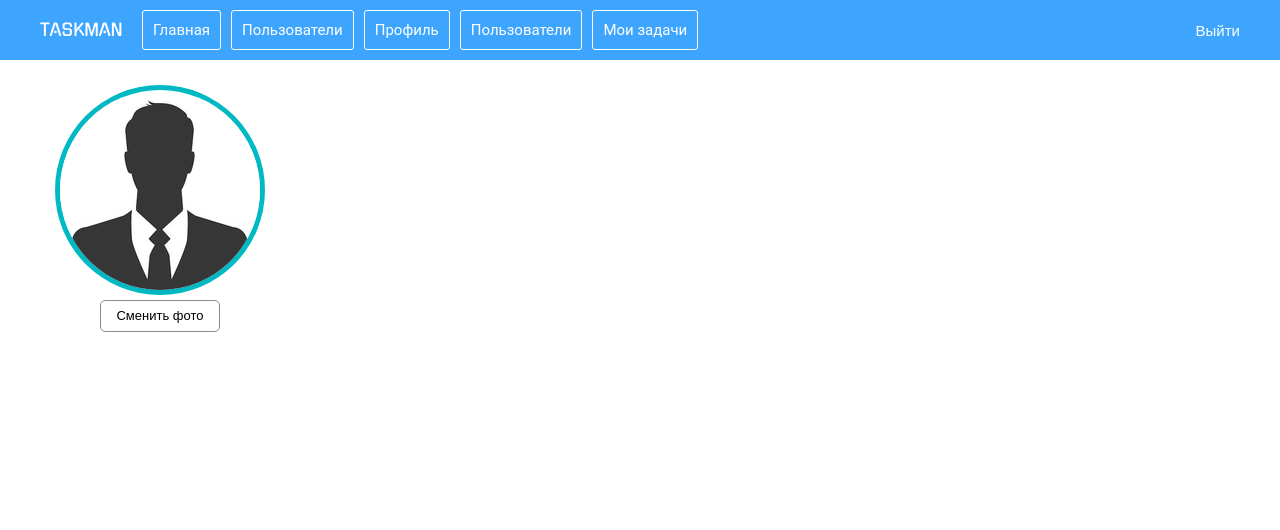
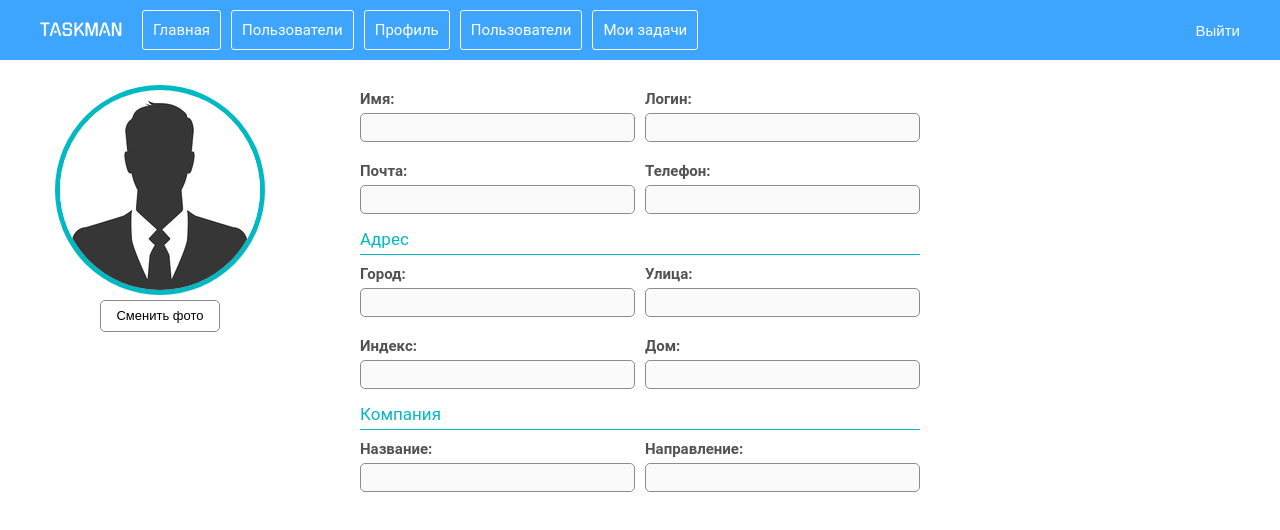
Before and after one commit to evkondr/taskman, a React (Create React App) app: page /profile in a window 1280 px wide. Shown: the top 530 px of the page. Built offline with nearby package versions, Linux system fonts and the light colour scheme; no server answers; sample sign-in values are in the browser's storage.

Commit message:
feat: add UserProfile info

```diff
--- /dev/null
+++ b/src/components/Input.tsx
@@ -0,0 +1,44 @@
+import styled from "styled-components";
+
+interface IInput{
+    id:string,
+    type: 'text' | 'email' | 'password' | 'number',
+    value: string,
+    error?: string,
+    labelName: string;
+    disabled: boolean,
+    onChangeHandler: (e:React.ChangeEvent<HTMLInputElement>) => void
+}
+const InputWrapper = styled.div`
+    display: flex;
+    flex-direction: column;
+    font-size: 1.5rem;
+    label{
+        font-weight: 700;
+        margin-bottom: 0.5rem;
+    }
+    input{
+        font-size: 1.5rem;
+        color: var(--theme-color-3);
+        border: 1px solid var(--theme-color-3);
+        border-radius: 5px;
+        padding: 0.5rem;
+        outline: none;
+    }
+    .input__error{
+        height: 1rem;
+        font-size: 1.2rem;
+        color: red;
+        padding-left: 1rem;
+    }
+
+`
+const Input = (props: IInput) => {
+    const {id, labelName, type, value, error, disabled, onChangeHandler} = props
+    return <InputWrapper>
+        <label htmlFor={id}>{labelName}</label>
+        <input id={id} type={type} value={value} onChange={onChangeHandler} disabled/>
+        <div className="input__error">{error && error}</div>
+    </InputWrapper>
+}
+export default Input
--- a/src/components/UserProfile.tsx
+++ b/src/components/UserProfile.tsx
@@ -1,10 +1,11 @@
 import styled from "styled-components";
-import { IUser } from "../interfaces";
+import { IAddress, IUser } from "../interfaces";
 import Avatar from "./Avatar";
 import Button from "./Button";
+import Input from "./Input";
 const Wrapper = styled.section`
     display: grid;
-    grid-template-columns: 1fr, 2fr;
+    grid-template-columns: 1fr 2fr;
     .profile-side{
         display: flex;
         width: 300px;
@@ -16,14 +17,28 @@ const Wrapper = styled.section`
         }
     }
     .profile-info{
-
+        padding: 2rem;
+    }
+    .profile-info__group{
+        display: grid;
+        grid-template-columns: 1fr 1fr;
+        gap: 1rem;
+    }
+    .profile-info__subheader{
+        width: 100%;
+        color: var(--theme-color-2);
+        font-size: 1.7rem;
+        border-bottom: 1px solid var(--theme-color-2);
+        padding: 0.5rem 0;
+        margin-bottom: 1rem;
     }
 `
 interface IUserProfileProps{
     currentUser: IUser | null
 }
 const UserProfile = ({currentUser}:IUserProfileProps) => {
-    //#TODO: Do complete styles for this item
+    const address = currentUser?.address;
+    const company = currentUser?.company;
     return <Wrapper >
         <div className="profile-side">
             <div className="profile-side__avatar">
@@ -33,7 +48,101 @@ const UserProfile = ({currentUser}:IUserProfileProps) => {
         </div>
         <div className="profile-info">
             <form className="profile-info__form">
+                <div className="profile-info__group">
+                    <Input id="user-name"
+                        type="text"
+                        value={currentUser?.name || ""}
+                        labelName="Имя:"
+                        disabled={true}
+                        error=""
+                        onChangeHandler={(e) => console.log(e.target.value)}
+                    />
+                    <Input id="login"
+                        type="text"
+                        value={currentUser?.username || ""}
+                        labelName="Логин:"
+                        disabled={true}
+                        error=""
+                        onChangeHandler={(e) => console.log(e.target.value)}
+                    />
+                    <Input id="email"
+                        type="email"
+                        value={currentUser?.email || ""}
+                        labelName="Почта:"
+                        disabled={true}
+                        error=""
+                        onChangeHandler={(e) => console.log(e.target.value)}
+                    />
+                    <Input id="phone"
+                        type="text"
+                        value={currentUser?.phone || ""}
+                        labelName="Телефон:"
+                        disabled={true}
+                        error=""
+                        onChangeHandler={(e) => console.log(e.target.value)}
+                    />
+                </div>
 
+                {/* Address */}
+                <p className="profile-info__subheader">
+                    Адрес
+                </p>
+                <div className="profile-info__group">
+                    <Input id="city"
+                        type="text"
+                        value={address?.city || ""}
+                        labelName="Город:"
+                        disabled={true}
+                        error=""
+                        onChangeHandler={(e) => console.log(e.target.value)}
+                    />
+                    <Input id="street"
+                        type="text"
+                        value={address?.street || ""}
+                        labelName="Улица:"
+                        disabled={true}
+                        error=""
+                        onChangeHandler={(e) => console.log(e.target.value)}
+                    />
+                    <Input id="zipcode"
+                        type="text"
+                        value={address?.zipcode || ""}
+                        labelName="Индекс:"
+                        disabled={true}
+                        error=""
+                        onChangeHandler={(e) => console.log(e.target.value)}
+                    />
+                    <Input id="suite"
+                        type="text"
+                        value={address?.suite || ""}
+                        labelName="Дом:"
+                        disabled={true}
+                        error=""
+                        onChangeHandler={(e) => console.log(e.target.value)}
+                    />
+                </div>
+                {/* Company */}
+                <p className="profile-info__subheader">
+                    Компания
+                </p>
+                <div className="profile-info__group">
+                    <Input id="company"
+                        type="text"
+                        value={company?.name || ""}
+                        labelName="Название:"
+                        disabled={true}
+                        error=""
+                        onChangeHandler={(e) => console.log(e.target.value)}
+                    />
+                    <Input id="bs"
+                        type="text"
+                        value={company?.bs || ""}
+                        labelName="Направление:"
+                        disabled={true}
+                        error=""
+                        onChangeHandler={(e) => console.log(e.target.value)}
+                    />
+                </div>
             </form>
         </div>
     </Wrapper>
```
